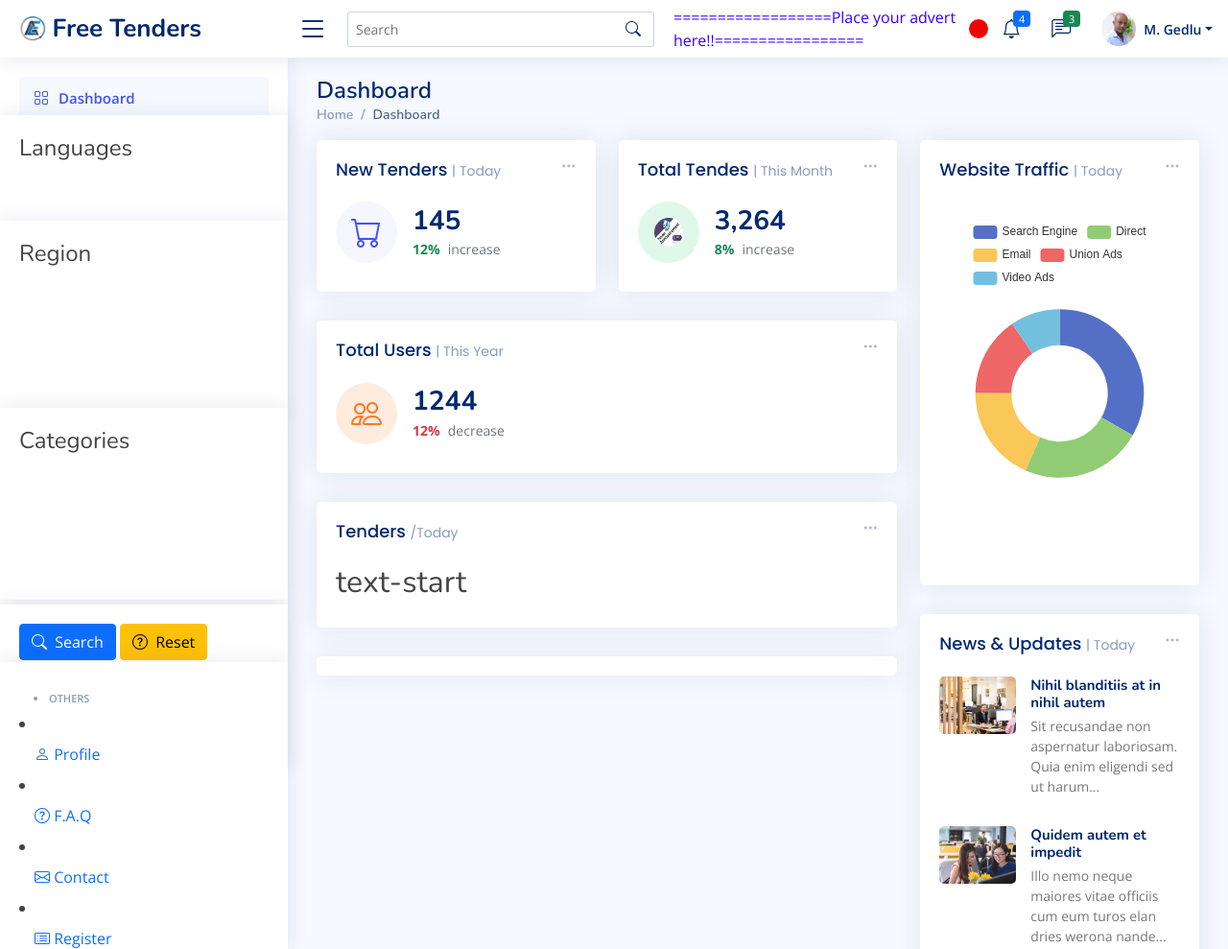
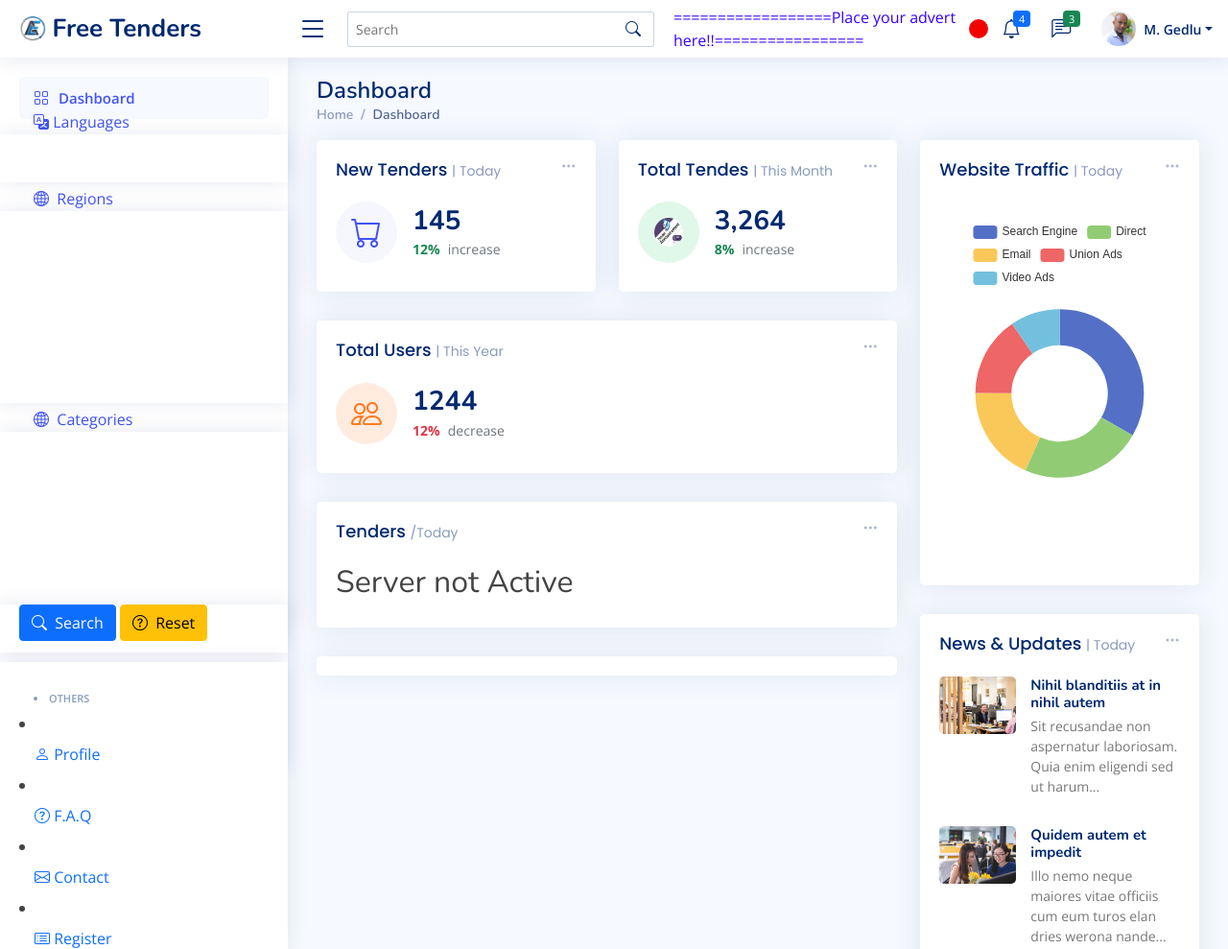
Before and after one commit to addiserp/free.addiserp, a Flask app: page / in a window 1280 px wide. Shown: the top 989 px of the page at 96% size. Run offline with Flask 3, Linux system fonts and the light colour scheme; some libraries are stand-ins or nearby versions.

Commit message:
3rd update

```diff
--- a/static/assets/css/mystyle.css
+++ b/static/assets/css/mystyle.css
@@ -1,46 +1,77 @@
 /** free addis custum css */
+.languagetitle {
+  position: fixed;
+  top: 115px;
+  left: 35px;
+  bottom: 0;
+  width: 300px;
+  height: 30px;
+  color: #4154f1;
+
+}
+
 .nav-item-lan {
   position: fixed;
-  top: 120px;
+  top: 140px;
   left: 0;
   bottom: 0;
   width: 300px;
-  height: 110px;
+  height: 50px;
   z-index: 996;
   transition: all 0.3s;
-  padding: 20px;
+  padding-left: 25px;
   overflow-y: auto;
   scrollbar-width: auto;
   scrollbar-color: #bbb7cf transparent;
   box-shadow: 0px 0px 20px rgba(1, 41, 112, 0.1);
   background-color: #fff;
 }
+
+.regiontitle {
+  position: fixed;
+  top: 195px;
+  left: 35px;
+  bottom: 0;
+  width: 300px;
+  height: 30px;
+  color: #4154f1;
+}
 .nav-item-reg {
   position: fixed;
-  top: 230px;
+  top: 220px;
   left: 0;
   bottom: 0;
   width: 300px;
   height: 200px;
   z-index: 996;
   transition: all 0.3s;
-  padding: 20px;
+  padding-left: 25px;
   overflow-y: auto;
   scrollbar-width: auto;
   scrollbar-color: #bbb7cf transparent;
   box-shadow: 0px 0px 20px rgba(1, 41, 112, 0.1);
   background-color: #fff;
 }
+.Categoriestitle {
+  position: fixed;
+  top: 425px;
+  left: 35px;
+  bottom: 0;
+  width: 300px;
+  height: 30px;
+  color: #4154f1;
+
+}
 .nav-item-cate {
   position: fixed;
-  top: 425px;
+  top: 450px;
   left: 0;
   bottom: 0;
   width: 300px;
   height: 200px;
   z-index: 996;
   transition: all 0.3s;
-  padding: 20px;
+  padding-left: 20px;
   overflow-y: auto;
   scrollbar-width: auto;
   scrollbar-color: #bbb7cf transparent;
@@ -53,12 +84,12 @@
   left: 0;
   bottom: 0;
   width: 300px;
-  height: 60px;
+  height: 50px;
   z-index: 996;
   transition: all 0.3s;
-  padding: 20px;
+  padding-left: 20px;
   overflow-y: auto;
-  scrollbar-width: auto;
+
   scrollbar-color: #bbb7cf transparent;
   box-shadow: 0px 0px 20px rgba(1, 41, 112, 0.1);
   background-color: #fff;
--- a/static/assets/js/freejs.js
+++ b/static/assets/js/freejs.js
@@ -20,7 +20,7 @@ $(document).ready(function () {
     } else {
       delete languages[$(this).attr('data-id')];
     }
-    $('.nav-item-lan h6').text(Object.values(languages).join(', '));
+    //$('.nav-item-lan h6').text(Object.values(languages).join(', '));
   });
 
    // Obtain selected regions
@@ -31,7 +31,7 @@ $(document).ready(function () {
     } else {
       delete regions[$(this).attr('data-id')];
     }
-    $('.nav-item-reg h6').text(Object.values(regions).join(', '));
+    //$('.nav-item-reg h6').text(Object.values(regions).join(', '));
   });
 
 // Obtain selected categories
@@ -42,7 +42,7 @@ $('.nav-item-cate ul li input[type="checkbox"]').click(function () {
   } else {
     delete categories[$(this).attr('data-id')];
   }
-  $('.nav-item-cate h6').text(Object.values(categories).join(', '));
+  //$('.nav-item-cate h6').text(Object.values(categories).join(', '));
 });
 
   // Display each tender that matches the filters
--- a/templates/main-layout.html
+++ b/templates/main-layout.html
@@ -151,7 +151,7 @@
                   <div class="tenderssection"></div>
                   <section class="tenders">
                     <!-- <h1>tenders</h1> -->
-                    <h2>text-start</h2>
+                    <h2>Server not Active</h2>
                   </section>
 
 
--- a/templates/sidebar-layout.html
+++ b/templates/sidebar-layout.html
@@ -8,16 +8,19 @@
   <ul class="sidebar-nav" id="sidebar-nav">
 
       <li class="nav-item">
-        <a class="nav-link " href="index.html">
+        <a class="nav-link" href="index.html">
           <i class="bi bi-grid"></i>
           <span>Dashboard</span>
         </a>
       </li><!-- End Dashboard Nav -->
+      <div class="languagetitle">
+        <i class="bi bi-translate"></i>
+        <span>Languages</span>
 
-          <li class="nav-item">
+      </div>
+          <li class="nav-itemlan">
             <div class="nav-item-lan">
-              <h4>Languages</h4>
-              <h6></h6>
+
               <ul>
                   {% for language in languages %}
                   <li>
@@ -27,10 +30,13 @@
               </ul>
             </div>
           </li>
-          <li class="nav-item">
+          <div class="regiontitle">
+            <i class="bi bi-globe2"></i>
+            <span>&nbsp;Regions</span>
+
+          </div>
+          <li class="nav-itemreg">
             <div class="nav-item-reg">
-              <h4>Region</h4>
-              <h6></h6>
               <ul id="components-nav-reg" class="nav-content" data-bs-parent="#sidebar-nav">
                 {% for region in regions %}
               <li>
@@ -40,11 +46,13 @@
             </div>
           </li>
         <div class="daterange">&nbsp;</div>
-          <li class="nav-item">
+        <div class="Categoriestitle">
+          <i class="bi bi-globe2"></i>
+          <span>&nbsp;Categories</span>
+
+        </div>
+          <li class="nav-itemcate">
             <div class="nav-item-cate">
-
-              <h4>Categories</h4>
-              <h6>&nbsp;</h6>
               <ul id="components-nav-cate" class="nav-content" data-bs-parent="#sidebar-nav">
 
                   {% for catagory in categories %}
```
